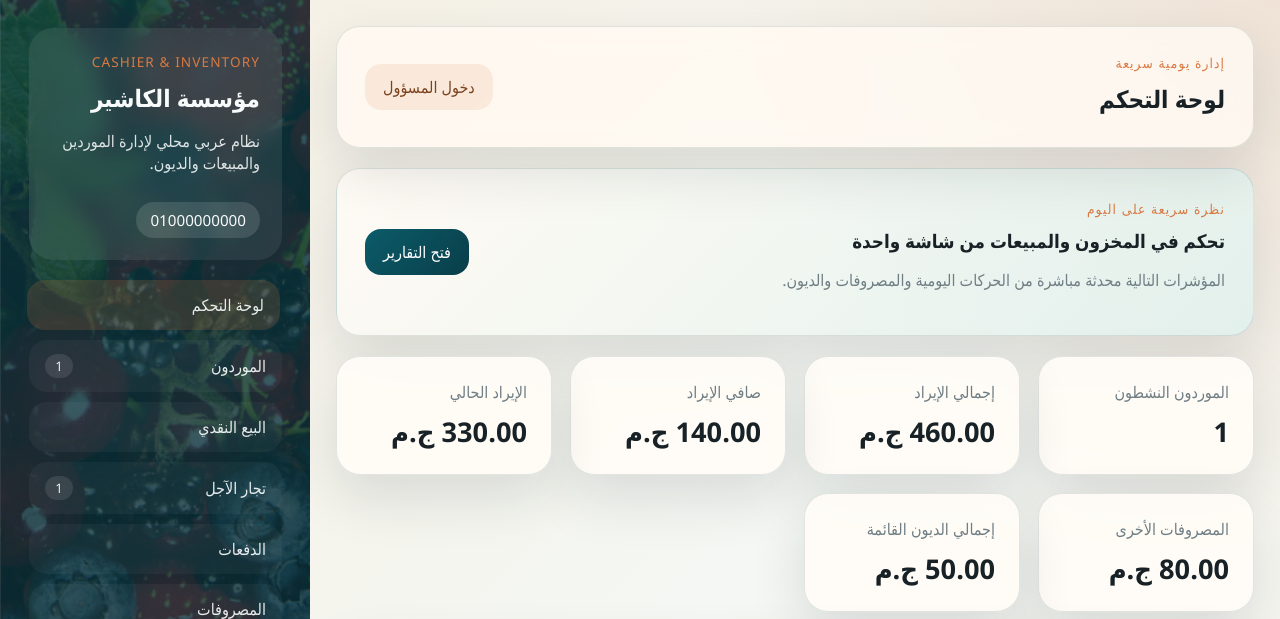
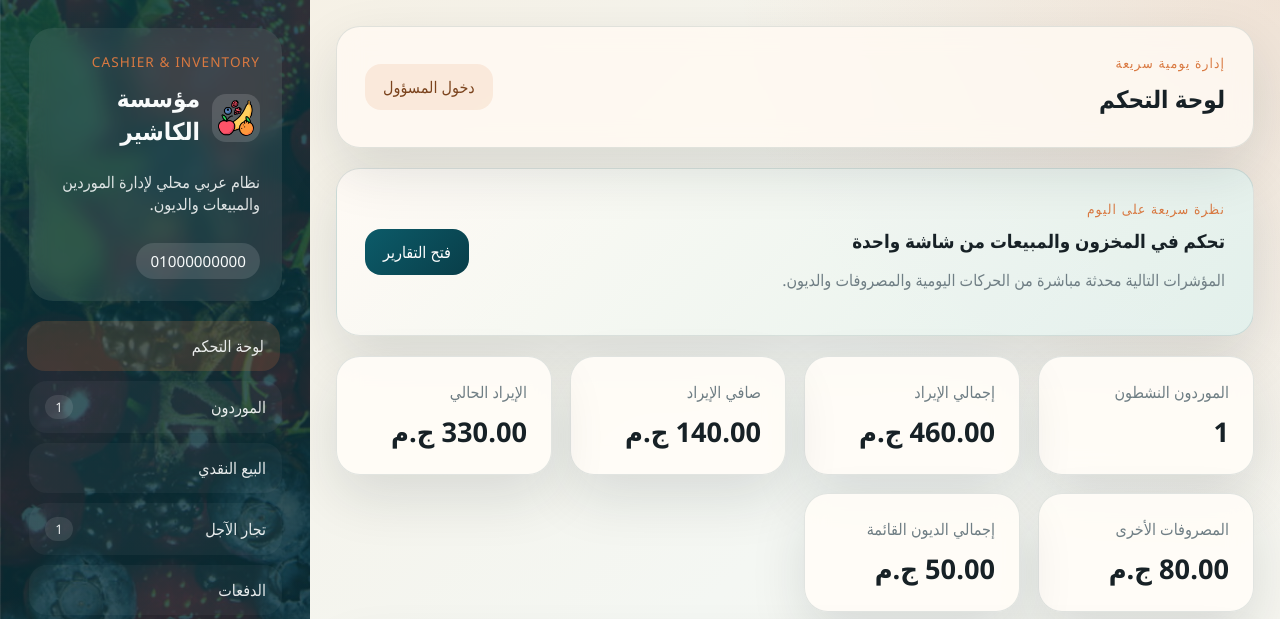
Before and after one commit to muhamedrar/Obour-Market-Cashier-System, a Flask app: page /dashboard in a window 1280 px wide. Shown: the top 619 px of the page. Run offline with Flask 3, Linux system fonts and the light colour scheme.

Commit message:
added icon as logo and for browser tab (favicon)

```diff
--- a/routes/admin_routes.py
+++ b/routes/admin_routes.py
@@ -151,6 +151,79 @@ def report_pdf():
     )
 
 
+@admin_bp.route("/reports/inventory-thermal")
+def inventory_thermal_preview():
+    db_session = get_session()
+    settings = get_or_create_settings(db_session)
+    inventory_rows = inventory_summary(db_session)
+
+    total_units = sum(int(row.remaining_units or 0) for row in inventory_rows)
+    total_value = sum(float(row.total_value or 0) for row in inventory_rows)
+
+    context = {
+        **build_base_context(db_session),
+        "page_title": "معاينة مخزون حرارية",
+        "report_title": "ملخص المخزون الحالي",
+        "report_subtitle": "معاينة حرارية سريعة للطباعة أو تنزيل PDF.",
+        "meta_lines": [
+            f"الشركة: {settings.company_name}",
+            *[f"الهاتف: {phone}" for phone in split_phone_numbers(settings.phone_number)],
+            f"تاريخ التقرير: {datetime.now().strftime('%Y-%m-%d %H:%M')}",
+        ],
+        "table_headers": ["الصنف", "الدرجة", "الوحدات", "القيمة"],
+        "table_rows": [
+            [
+                row.fruit_name,
+                row.class_number,
+                int(row.remaining_units or 0),
+                f"{float(row.total_value or 0):.2f}",
+            ]
+            for row in inventory_rows
+        ],
+        "summary_lines": [
+            ("عدد أصناف المخزون", len(inventory_rows)),
+            ("إجمالي الوحدات", total_units),
+            ("إجمالي قيمة المخزون", total_value),
+        ],
+        "download_url": url_for("admin.inventory_thermal_pdf"),
+        "print_mode": "thermal",
+    }
+    return render_template("print_preview.html", **context)
+
+
+@admin_bp.route("/reports/inventory-thermal/pdf")
+def inventory_thermal_pdf():
+    db_session = get_session()
+    settings = get_or_create_settings(db_session)
+    inventory_rows = inventory_summary(db_session)
+
+    pdf = build_pdf(
+        "ملخص المخزون الحالي",
+        [
+            f"الشركة: {settings.company_name}",
+            *[f"الهاتف: {phone}" for phone in split_phone_numbers(settings.phone_number)],
+            f"تاريخ التقرير: {datetime.now().strftime('%Y-%m-%d %H:%M')}",
+        ],
+        ["الصنف", "الدرجة", "الوحدات", "القيمة"],
+        [
+            [
+                row.fruit_name,
+                str(row.class_number),
+                str(int(row.remaining_units or 0)),
+                f"{float(row.total_value or 0):.2f}",
+            ]
+            for row in inventory_rows
+        ],
+        paper="thermal",
+    )
+    return send_file(
+        pdf,
+        as_attachment=True,
+        download_name="inventory-thermal.pdf",
+        mimetype="application/pdf",
+    )
+
+
 @admin_bp.route("/admin/login", methods=["GET", "POST"])
 def login():
     db_session = get_session()
--- a/static/css/style.css
+++ b/static/css/style.css
@@ -83,6 +83,22 @@ textarea {
 .hero-panel h3,
 .panel h3 {
     margin: 0 0 8px;
+}
+
+.brand-title-row {
+    display: flex;
+    align-items: center;
+    gap: 12px;
+    margin-bottom: 8px;
+}
+
+.brand-logo {
+    width: 48px;
+    height: 48px;
+    object-fit: contain;
+    border-radius: 14px;
+    background: rgba(255, 255, 255, 0.14);
+    padding: 6px;
 }
 
 .brand-card p,
--- a/templates/base.html
+++ b/templates/base.html
@@ -4,6 +4,7 @@
     <meta charset="utf-8">
     <meta name="viewport" content="width=device-width, initial-scale=1">
     <title>{{ page_title or "نظام الكاشير" }} | {{ settings.company_name }}</title>
+    <link rel="icon" type="image/png" href="{{ url_for('static', filename='fruitsIcon.png') }}">
     <link rel="stylesheet" href="{{ url_for('static', filename='css/style.css') }}">
     <script defer src="{{ url_for('static', filename='js/app.js') }}"></script>
 </head>
@@ -12,7 +13,10 @@
         <aside class="sidebar">
             <div class="brand-card">
                 <span class="brand-kicker">Cashier & Inventory</span>
-                <h1>{{ settings.company_name }}</h1>
+                <div class="brand-title-row">
+                    <img class="brand-logo" src="{{ url_for('static', filename='fruitsIcon.png') }}" alt="شعار النظام">
+                    <h1>{{ settings.company_name }}</h1>
+                </div>
                 <p>نظام عربي محلي لإدارة الموردين والمبيعات والديون.</p>
                 <div class="brand-meta-stack">
                     {% for phone in phone_numbers %}
```
Also changed, not shown: data/cashier.db, fruitsIcon.png (added), static/fruitsIcon.png (added).
